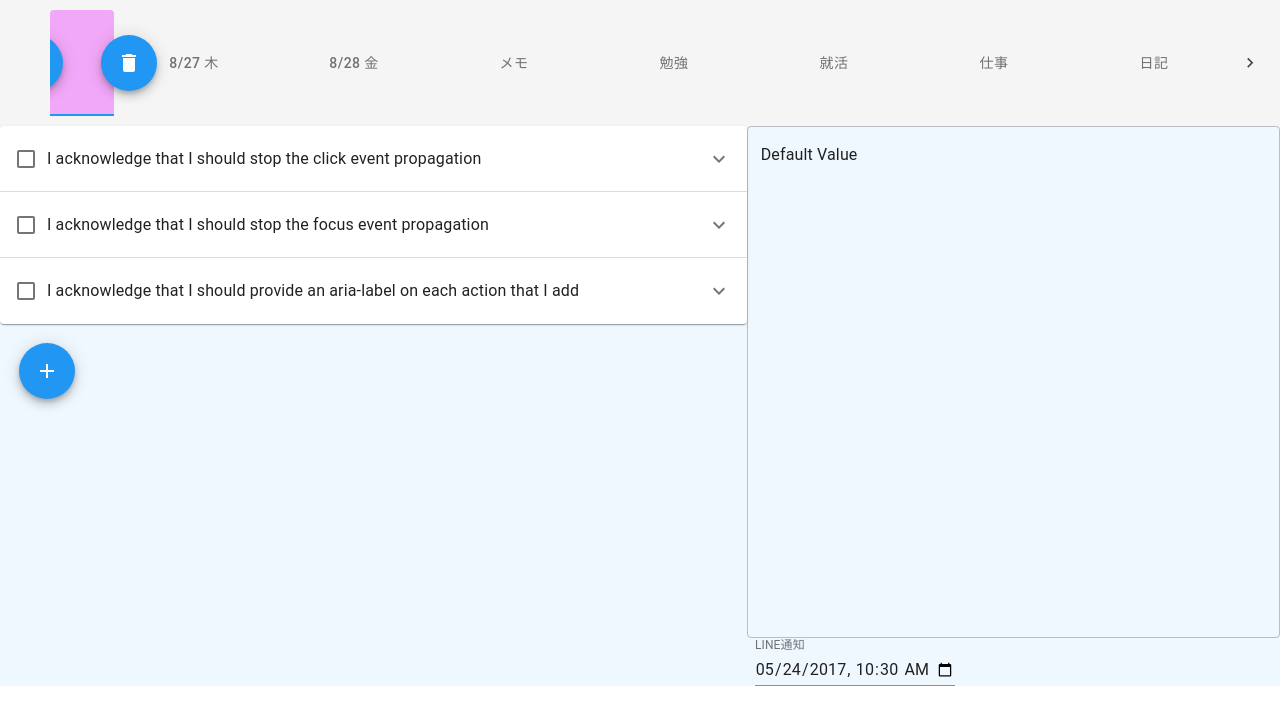
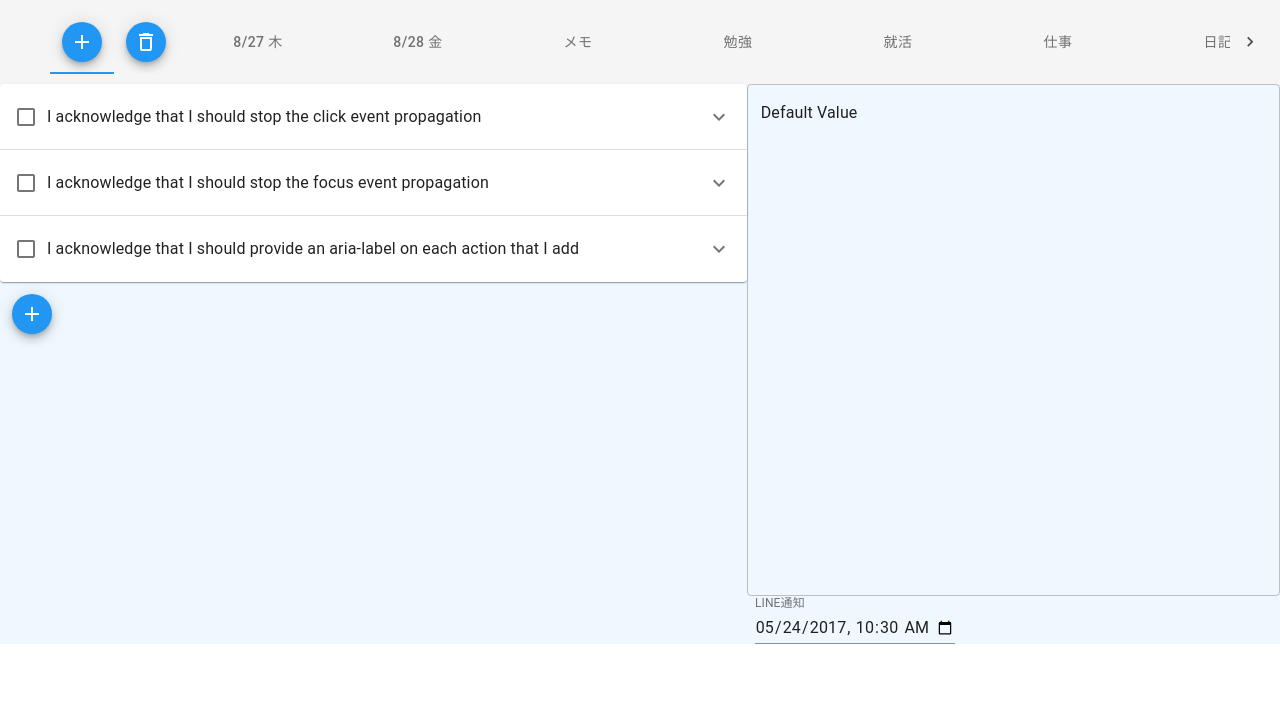
Before and after one commit to haru890/Flip_List, a React (Create React App) app in the folder react-app/: page / in a window 1280 px wide. Shown: the top 724 px of the page. Built offline with nearby package versions, Linux system fonts and the light colour scheme; no server answers.

Commit message:
アイコンボタンの大きさとmarginを小さく変更

```diff
--- a/react-app/src/components/AddButtonIcon.tsx
+++ b/react-app/src/components/AddButtonIcon.tsx
@@ -8,12 +8,7 @@ import React from "react";
 const useStyles = makeStyles((theme: Theme) =>
   createStyles({
     fab: {
-      margin: theme.spacing(2),
-    },
-    absolute: {
-      position: "absolute",
-      bottom: theme.spacing(2),
-      right: theme.spacing(3),
+      margin: theme.spacing(0),
     },
   })
 );
@@ -23,8 +18,8 @@ export default function SimpleTooltips() {
 
   return (
     <Tooltip title="Add" aria-label="add">
-      <IconButton size="small" aria-label="add">
-        <Fab color="primary" className={classes.fab}>
+      <IconButton aria-label="add">
+        <Fab size="small" color="primary" className={classes.fab}>
           <AddIcon />
         </Fab>
       </IconButton>
--- a/react-app/src/components/DeleteButtonIcon.tsx
+++ b/react-app/src/components/DeleteButtonIcon.tsx
@@ -2,18 +2,13 @@ import { Fab } from "@material-ui/core";
 import IconButton from "@material-ui/core/IconButton";
 import { createStyles, makeStyles, Theme } from "@material-ui/core/styles";
 import Tooltip from "@material-ui/core/Tooltip";
-import DeleteIcon from "@material-ui/icons/Delete";
+import DeleteOutlineOutlinedIcon from "@material-ui/icons/DeleteOutlineOutlined";
 import React from "react";
 
 const useStyles = makeStyles((theme: Theme) =>
   createStyles({
     fab: {
-      margin: theme.spacing(2),
-    },
-    absolute: {
-      position: "absolute",
-      bottom: theme.spacing(2),
-      right: theme.spacing(3),
+      margin: theme.spacing(0),
     },
   })
 );
@@ -23,9 +18,9 @@ export default function DeleteButtonIcon() {
 
   return (
     <Tooltip title="Delete">
-      <IconButton size="small" aria-label="delete">
-        <Fab color="primary" className={classes.fab}>
-          <DeleteIcon />
+      <IconButton aria-label="delete">
+        <Fab color="primary" size="small" className={classes.fab}>
+          <DeleteOutlineOutlinedIcon />
         </Fab>
       </IconButton>
     </Tooltip>
--- a/react-app/src/components/ScrollableTabs.tsx
+++ b/react-app/src/components/ScrollableTabs.tsx
@@ -1,12 +1,4 @@
-import {
-  AppBar,
-  Box,
-  Button,
-  styled,
-  Tab,
-  Tabs,
-  Typography,
-} from "@material-ui/core";
+import { AppBar, Box, Tab, Tabs, Typography } from "@material-ui/core";
 import React, { ChangeEvent, FC, ReactNode, useEffect, useState } from "react";
 import { fetchTabs } from "../api/tab";
 import { Tab as _Tab } from "../models/tab";
@@ -72,10 +64,8 @@ const ScrollableTabs = () => {
             fontSize: "large",
           }}
         >
-          <Root>
-            <AddButtonIcon />
-            <DeleteButtonIcon />
-          </Root>
+          <AddButtonIcon />
+          <DeleteButtonIcon />
           <Tab label="8/27 木" />
           <Tab label="8/28 金" />
           <Tab label="メモ" />
@@ -92,10 +82,4 @@ const ScrollableTabs = () => {
   );
 };
 
-const Root = styled(Button)({
-  backgroundColor: "#e1f5",
-  size: "small",
-  iconSizeSmall: "small",
-});
-
 export default ScrollableTabs;
```
